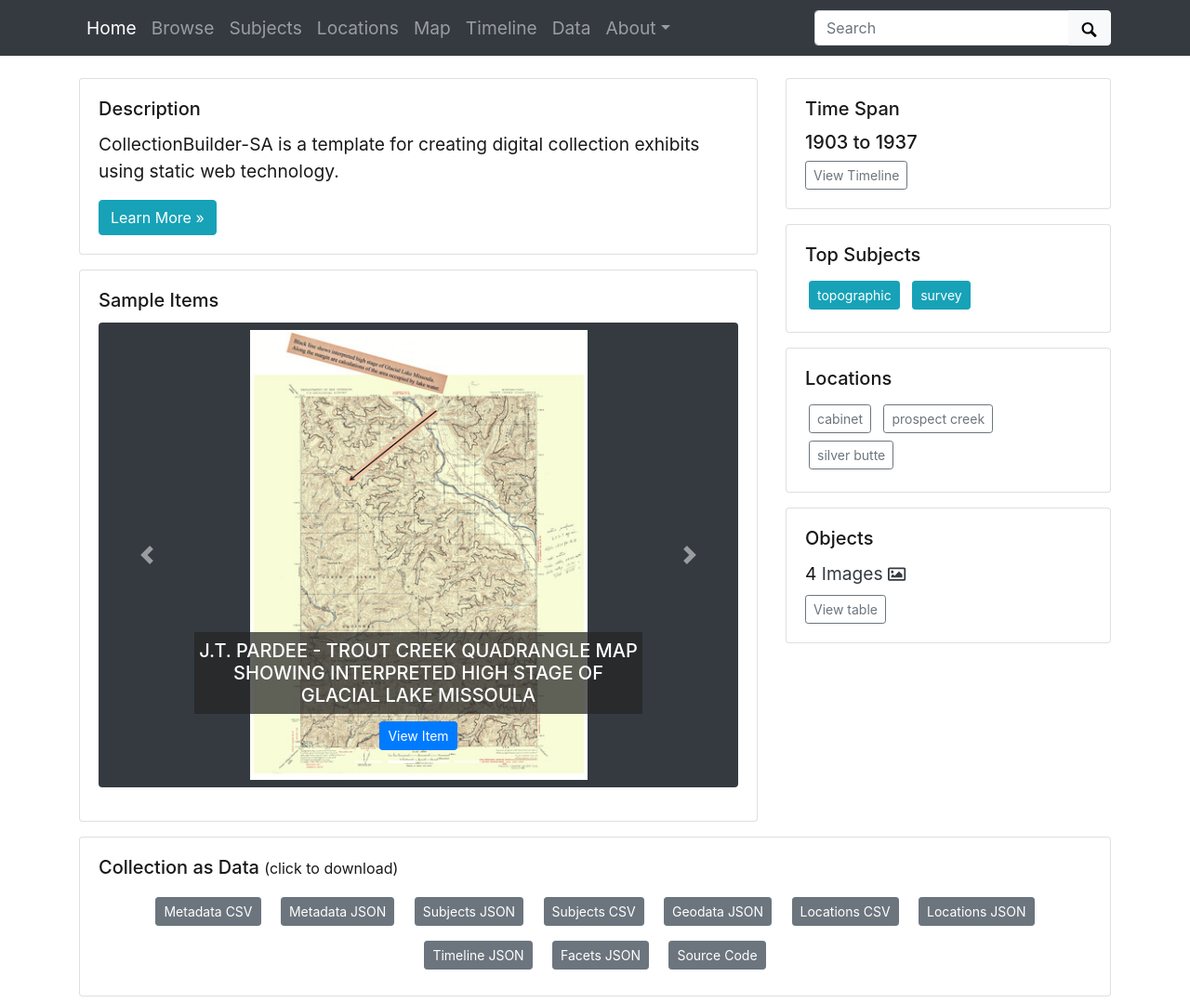
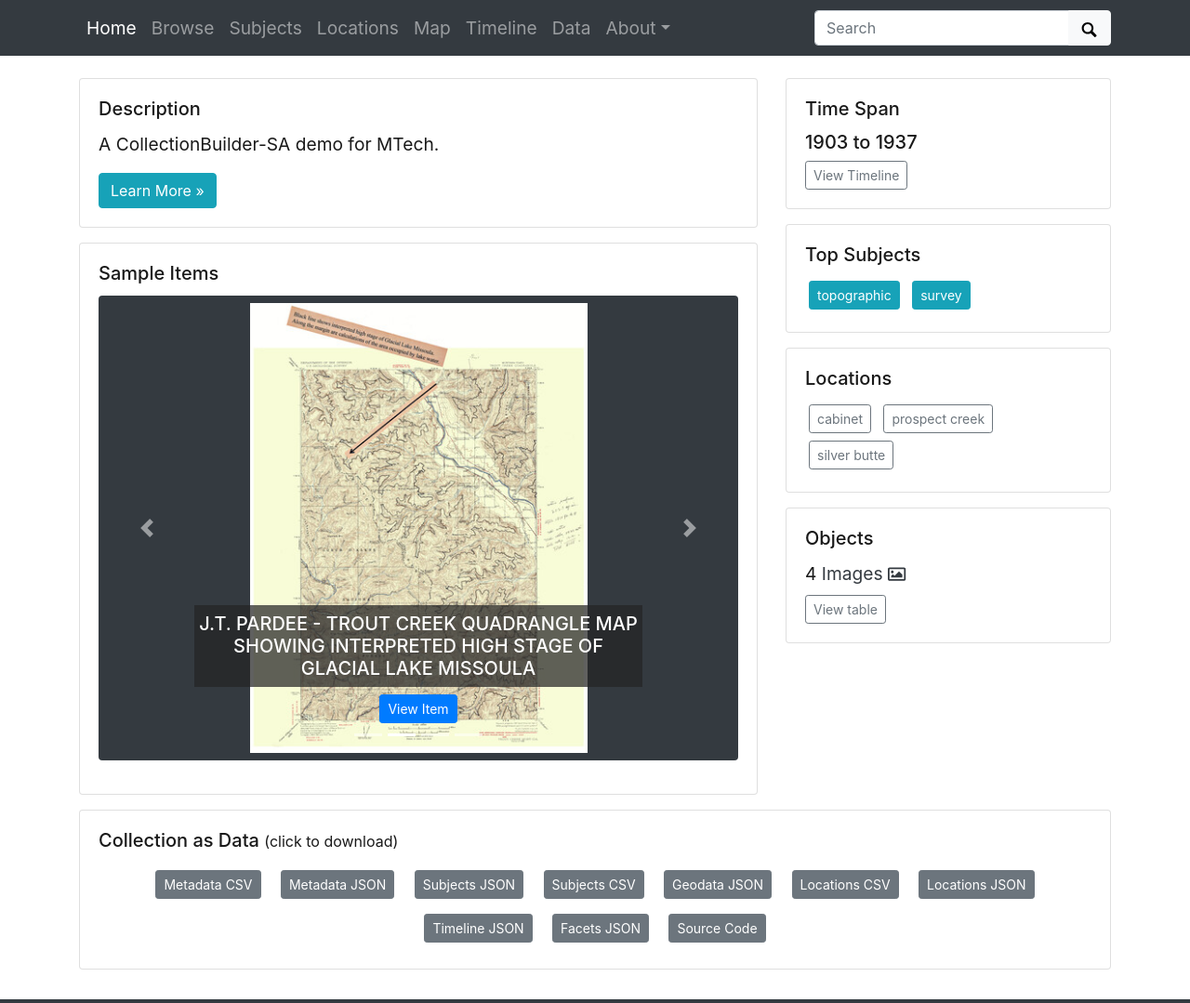
Before and after one commit to dcnb/mtech, a Jekyll site: the page built from index.md, in a window 1280 px wide and 1400 px high, scrolled down 549 px. Shown: the part 117-1196 px from the top of the window at 93% size. Built offline with Jekyll 4.4.1, drawn with Linux system fonts in a browser that asks for light colours; some of the changed text lies outside the part shown; grey boxes are pictures that could not be loaded.

Commit message:
Update _config.yml

```diff
--- a/_config.yml
+++ b/_config.yml
@@ -23,7 +23,7 @@ title: MTech CollectionBuilder SA Demo
 tagline: Small Demo Collection for MTech
 # description appears in meta tags and other locations
 # this description might appear in search result lists, keep around 160 characters max
-description: "CollectionBuilder-SA is a template for creating digital collection exhibits using static web technology."
+description: "A CollectionBuilder-SA demo for MTech."
 # creator of the digital collection, to appear in meta tags; we typically use our GitHub usernames but feel free to just use your name
 author: CollectionBuilder
 # Organization branding
```
